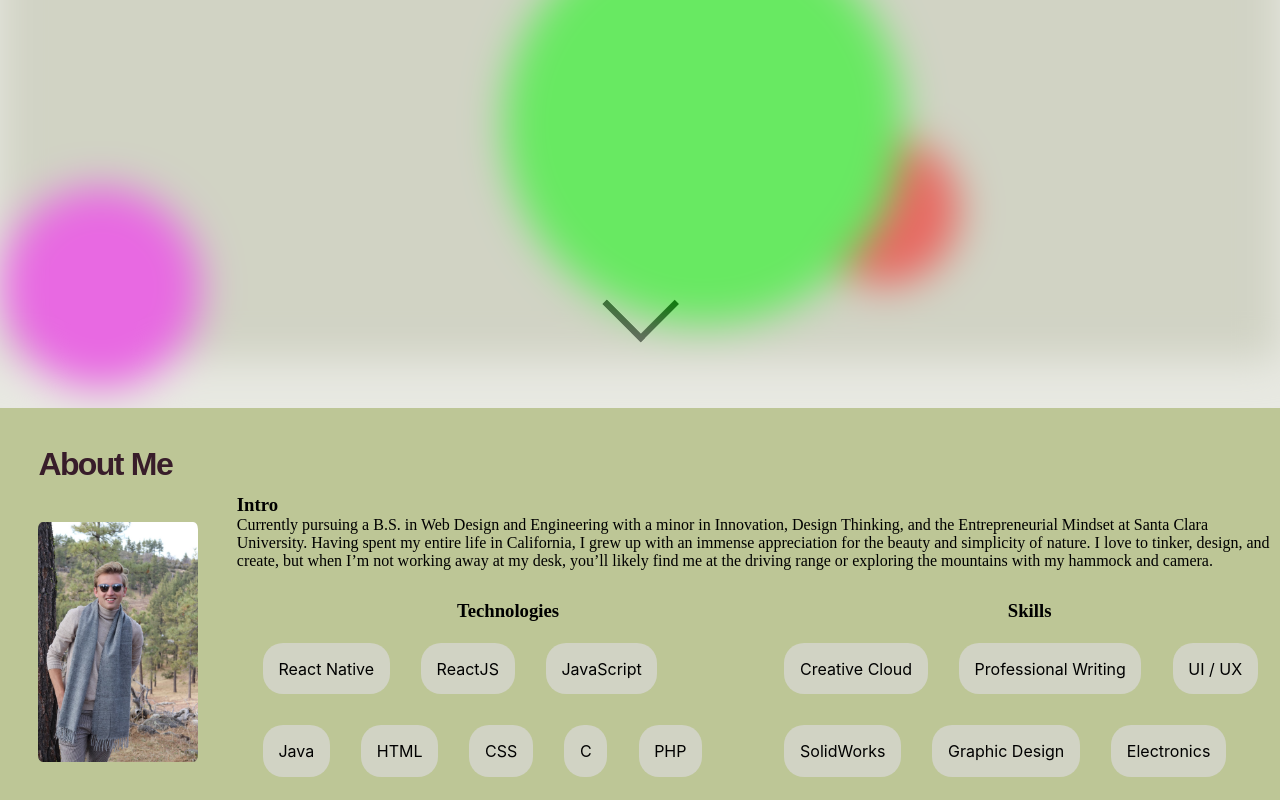
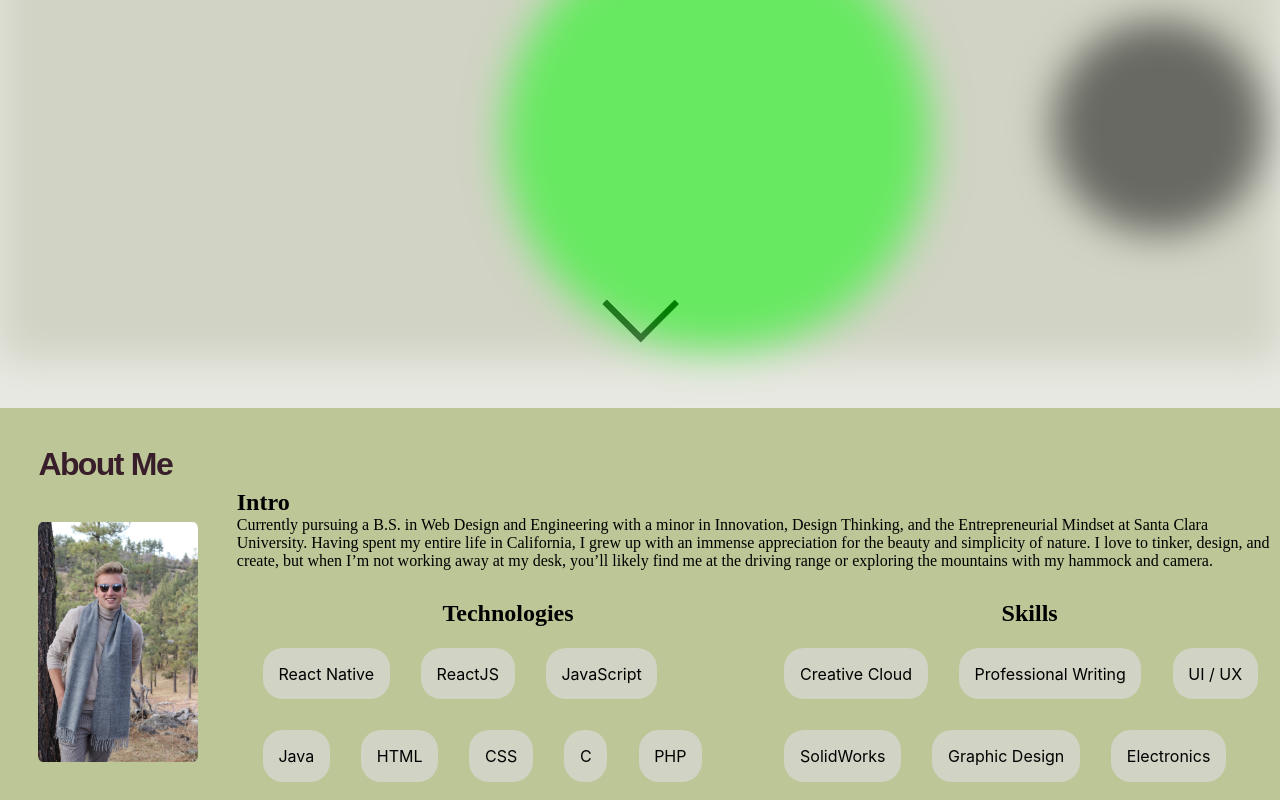
Before and after one commit to jackcdavey/PersonalWebsite, a React (Create React App) app: page / in a window 1280 px wide. Shown: the part 440-1240 px from the top of the page. Built offline with nearby package versions, Linux system fonts and the light colour scheme; a web font is replaced by a local one.

Commit message:
More motion & interactive elements, might remove if too much

```diff
--- a/src/App.css
+++ b/src/App.css
@@ -39,12 +39,12 @@ canvas {
 }
 
 p {
-
+  font-size: 1em;
   font-family: minion-pro-condensed-subhead, serif;
 }
 
 h3 {
-
+  font-size: 1.5em;
   font-family: minion-pro-condensed-caption, serif;
 }
 
--- a/src/components/AboutMe.tsx
+++ b/src/components/AboutMe.tsx
@@ -44,11 +44,7 @@ export default function AboutMe() {
             </ResumeDownload>
                 </ProjectLink>
         </ProfileImageWrap>
-
-        <div className="col-sm-9" id="introFacts">
-          <div className="row">
-            <div className="col-sm-12">
-              <div className="row">
+        <div>
                 <h3>Intro</h3>
                 <p>
                   Currently pursuing a B.S. in Web Design and Engineering with a
@@ -61,12 +57,6 @@ export default function AboutMe() {
                   with my hammock and camera.{" "}
                 </p>
                 <br></br>
-
-
-              </div>
-            </div>
-          </div>
-
           {/*Maybe implement some interactivity with these in the futre,
           like slow floating movement & hover action*/}
 
--- a/src/components/FramerBG.tsx
+++ b/src/components/FramerBG.tsx
@@ -32,7 +32,7 @@ const bouncingElements = [
     id: 0,
     xDir: speed,
     yDir: speed,
-    bWidth: 150,
+    bWidth: Math.max(window.innerWidth / 9, 300),
     xPos: Math.random() * window.innerWidth,
     yPos: Math.random() * window.innerHeight,
     color: colorOptions[Math.floor(Math.random() * colorOptions.length)],
@@ -43,7 +43,7 @@ const bouncingElements = [
     yPos: Math.random() * window.innerHeight,
     xDir: 0.75*speed,
     yDir: 0.75*speed,
-    bWidth: 200,
+    bWidth: Math.max(window.innerWidth / 6, 200),
     color: colorOptions[Math.floor(Math.random() * colorOptions.length)],
   },
   {
@@ -52,7 +52,7 @@ const bouncingElements = [
     yPos: Math.random() * window.innerHeight,
     xDir: 0.25*speed,
     yDir: 0.25*speed,
-    bWidth: 400,
+    bWidth: Math.max(window.innerWidth / 3, 100),
     color: colorOptions[Math.floor(Math.random() * colorOptions.length)],
   },
 ];
@@ -102,9 +102,18 @@ export default function FramerBG() {
   }
 
 
+    //Reposition balls if they manage to get off screen (i.e. the window is resized)
+    if (bouncingElements[i].xPos + bouncingElements[i].bWidth > window.innerWidth + 5 || bouncingElements[i].xPos < -5)
+      bouncingElements[i].xPos = 1;
+    if (bouncingElements[i].yPos + bouncingElements[i].bWidth > window.innerHeight + 5 || bouncingElements[i].yPos < -5)
+      bouncingElements[i].yPos = 1;
+
+
+
+    //Detect when a ball almost perfectly hits a corner
     if(bouncingElements[i].xPos < 10 && bouncingElements[i].yPos < 10 || bouncingElements[i].xPos+bouncingElements[i].bWidth > window.innerWidth-10 && bouncingElements[i].yPos < 10 || bouncingElements[i].xPos < 10 && bouncingElements[i].yPos+bouncingElements[i].bWidth > window.innerHeight-10 || bouncingElements[i].xPos+bouncingElements[i].bWidth > window.innerWidth-10 && bouncingElements[i].yPos+bouncingElements[i].bWidth > window.innerHeight-10)
     {
-      if (window.innerWidth > 800 && window.innerHeight > 800) {
+      if (window.innerWidth > 600 && window.innerHeight > 600) {
         bouncingElements[i].color = colorOptions[Math.floor(Math.random() * colorOptions.length)];
         console.log("Perfect hit!");
       }
--- a/src/hooks/revealText.js
+++ b/src/hooks/revealText.js
@@ -6,19 +6,8 @@ import { useAnimation, motion } from "framer-motion";
 
 import { useInView } from "react-intersection-observer";
 
-const Word = styled(motion.span)`
-  display: inline-block;
+import { Word, Character } from "../styles/stylesheet";
 
-  margin-right: 0.25em;
-
-  white-space: nowrap;
-`;
-
-const Character = styled(motion.span)`
-  display: inline-block;
-
-  margin-right: -0.05em;
-`;
 
 export default function AnimatedTitle(props) {
   let text = "";
@@ -34,11 +23,11 @@ export default function AnimatedTitle(props) {
 
   const { ref, inView } = useInView({
     threshold: 0.5,
-
     triggerOnce: true,
   });
 
   useEffect(() => {
+
 
 
     if (inView) {
@@ -69,10 +58,11 @@ export default function AnimatedTitle(props) {
 
       transition: {
         duration: 0.5,
-
         ease: [0.1, 0.5, 0.2, 0.7],
       },
+
     },
+
   };
 
   return (
@@ -88,9 +78,9 @@ export default function AnimatedTitle(props) {
             variants={wordAnimation}
             transition={{
               delayChildren: index * 0.25,
-
               staggerChildren: 0.05,
             }}
+
           >
             {word.split("").map((character, index) => {
               return (
@@ -98,6 +88,11 @@ export default function AnimatedTitle(props) {
                   aria-hidden="true"
                   key={index}
                   variants={characterAnimation}
+                  whileHover={{
+                    scale: 1.5,
+                    rotate: Math.random() * 360,
+              transition: { duration: 0.2 },
+            }}
                 >
                   {character}
                 </Character>
--- a/src/styles/stylesheet.js
+++ b/src/styles/stylesheet.js
@@ -1,9 +1,24 @@
 import styled from "styled-components";
 import { COLORS } from "../styles/colors";
+import { useAnimation, motion } from "framer-motion";
+
 
 import './fonts.css';
 
 export const AppContainer = styled.div``;
+
+
+
+export const Word = styled(motion.span)`
+  display: inline-block;
+  margin-right: 0.25em;
+  white-space: nowrap;
+`;
+
+export const Character = styled(motion.span)`
+  display: inline-block;
+  margin-right: -0.05em;
+`;
 
 export const SplashWrap = styled.section`
   height: 90vh;
```
